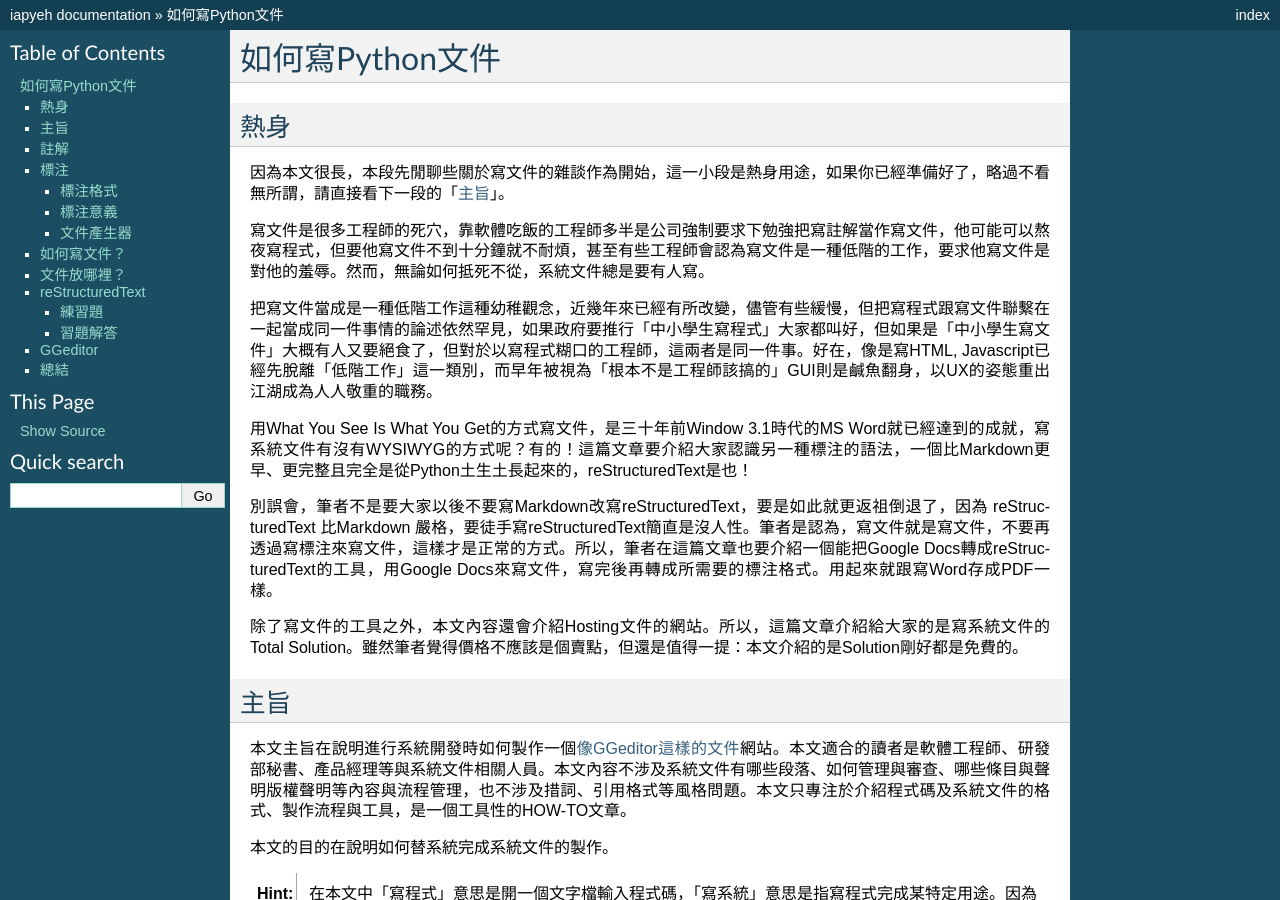
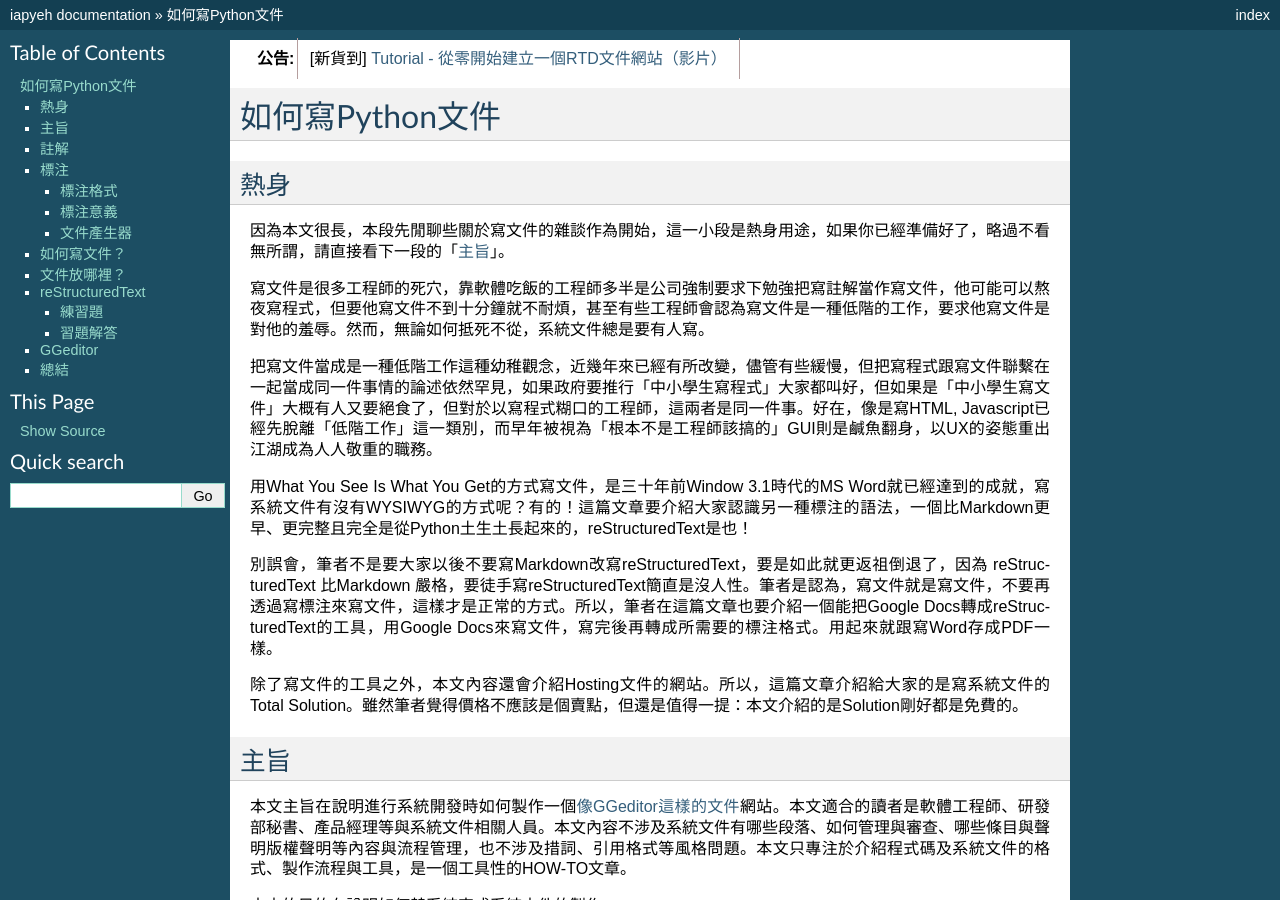
Before and after one commit to iapyeh/iapyeh, a Sphinx documentation site: the page built from docs/blogs/technical/how2pydocs.rst, in a window 1280 px wide and 900 px high. Built offline with Sphinx 7.4.7, drawn with Linux system fonts in a browser that asks for light colours; some of the changed lines change nothing that is shown.

Commit message:
Google Docs reST Editor@2017-1-24 12:4:39

```diff
--- a/docs/blogs/technical/how2pydocs.rst
+++ b/docs/blogs/technical/how2pydocs.rst
@@ -1,17 +1,21 @@
+.. _bookmark-id-w1n8673l25vi:
+
+
+.. admonition:: 公告
+
+    [新貨到] \ |LINK1|\
 
 .. _ha4453f335a47156e62516a9564b36:
 
 如何寫Python文件
 ****************
 
-.. _bookmark-id-w1n8673l25vi:
-
 .. _h1634483c7822441972316c7301545:
 
 熱身
 ====
 
-因為本文很長，本段先閒聊些關於寫文件的雜談作為開始，這一小段是熱身用途，如果你已經準備好了，略過不看無所謂，請直接看下一段的「\ |LINK1|\ 」。
+因為本文很長，本段先閒聊些關於寫文件的雜談作為開始，這一小段是熱身用途，如果你已經準備好了，略過不看無所謂，請直接看下一段的「\ |LINK2|\ 」。
 
 寫文件是很多工程師的死穴，靠軟體吃飯的工程師多半是公司強制要求下勉強把寫註解當作寫文件，他可能可以熬夜寫程式，但要他寫文件不到十分鐘就不耐煩，甚至有些工程師會認為寫文件是一種低階的工作，要求他寫文件是對他的羞辱。然而，無論如何抵死不從，系統文件總是要有人寫。
 
@@ -28,7 +32,7 @@
 主旨
 ====
 
-本文主旨在說明進行系統開發時如何製作一個\ |LINK2|\ 網站。本文適合的讀者是軟體工程師、研發部秘書、產品經理等與系統文件相關人員。本文內容不涉及系統文件有哪些段落、如何管理與審查、哪些條目與聲明版權聲明等內容與流程管理，也不涉及措詞、引用格式等風格問題。本文只專注於介紹程式碼及系統文件的格式、製作流程與工具，是一個工具性的HOW-TO文章。
+本文主旨在說明進行系統開發時如何製作一個\ |LINK3|\ 網站。本文適合的讀者是軟體工程師、研發部秘書、產品經理等與系統文件相關人員。本文內容不涉及系統文件有哪些段落、如何管理與審查、哪些條目與聲明版權聲明等內容與流程管理，也不涉及措詞、引用格式等風格問題。本文只專注於介紹程式碼及系統文件的格式、製作流程與工具，是一個工具性的HOW-TO文章。
 
 本文的目的在說明如何替系統完成系統文件的製作。
 
@@ -57,7 +61,7 @@
 
 文件產生器無法從漫無格式的散文當中產生文件，寫註解必須遵守某些規則，文件產生器才能取出當中的資訊。遵守規則寫註解的行為稱為「標注」（Markup），該規則則稱為「標注語法」。
 
-Google在他的Python\ |LINK3|\ （Google Python Style Guide）中，規定了標注語法的要求。標注語法不是程式語法只是一種風格，Python的知名的套件（程式庫）Numpy對於標注語法也訂了一份屬於它自己的風格（\ |LINK4|\ ）。
+Google在他的Python\ |LINK4|\ （Google Python Style Guide）中，規定了標注語法的要求。標注語法不是程式語法只是一種風格，Python的知名的套件（程式庫）Numpy對於標注語法也訂了一份屬於它自己的風格（\ |LINK5|\ ）。
 
 文件產生器會從標注中取出兩種訊息：
 
@@ -87,7 +91,7 @@ Python的慣例使用reStructruedText作為標注格式。在台灣網路上比
 
 \ |IMG1|\
 
-此範例示範一個名稱為 example_generator的函式如何在註解中表達函式的功能、參數、參數的意義及回傳值。函式名稱會由文件產生器根據程式語言的語法自動識別，註解中的 Args:, Yields:, Examples: 是屬於意義標注，意義標注內容偶爾也會包含有格式標注，例如第二行的\`\`Yields\`\` 則是reStrcturedText的格式標注。你可以\ |LINK5|\ ，或者是這份\ |LINK6|\ 。
+此範例示範一個名稱為 example_generator的函式如何在註解中表達函式的功能、參數、參數的意義及回傳值。函式名稱會由文件產生器根據程式語言的語法自動識別，註解中的 Args:, Yields:, Examples: 是屬於意義標注，意義標注內容偶爾也會包含有格式標注，例如第二行的\`\`Yields\`\` 則是reStrcturedText的格式標注。你可以\ |LINK6|\ ，或者是這份\ |LINK7|\ 。
 
 .. _bookmark-id-s4syqf18lhw3:
 
@@ -102,7 +106,7 @@ Python的慣例使用reStructruedText作為標注格式。在台灣網路上比
 
 \ |IMG2|\
 
-這是一個在javascript程式碼當中，為JSDocs文件產生器而標注的註解。函式的參數是用＠param標注，而上面的Python案例中則使用Args:逐行標記。這個案例取自\ |LINK7|\ 。兩者標注的差異並不是Javascript與Python的語言差異，而是因為這份文件的目的是為了能用JSDoc文件產生器從程式碼產生API文件。換言之，如果你將來預備讓Sphinx替你的javascript產生文件，你也可以在Javascript程式碼當中使用Sphinx可以接受的標注方式，然後由Sphinx產生Javascript的API文件\ [#F4]_\ 。
+這是一個在javascript程式碼當中，為JSDocs文件產生器而標注的註解。函式的參數是用＠param標注，而上面的Python案例中則使用Args:逐行標記。這個案例取自\ |LINK8|\ 。兩者標注的差異並不是Javascript與Python的語言差異，而是因為這份文件的目的是為了能用JSDoc文件產生器從程式碼產生API文件。換言之，如果你將來預備讓Sphinx替你的javascript產生文件，你也可以在Javascript程式碼當中使用Sphinx可以接受的標注方式，然後由Sphinx產生Javascript的API文件\ [#F4]_\ 。
 
 
 ..  Note::
@@ -118,7 +122,7 @@ Python的慣例使用reStructruedText作為標注格式。在台灣網路上比
 
 因為，系統文件不是只有「API文件」，還有「專案文件」。「專案文件」是什麼呢？假如你請工程師去研究一下，要辨識圖像用哪個Open Source的SDK比較好，工程師通常會回報說「A比較強可是文件少，B比較弱可是文件多」，他所說的「文件」就是所謂的「專案文件」。「專案文件」這個概念我們在網路看得多但談的少，少到連名字都還沒共識，也許「專案文件」對你有別的意義。但是在本文中，凡是「非API的文件」，亦即那些不是用來說明你的程式有哪些模組、有哪些函數呼叫的文件，本文都稱之為專案文件。
 
-例如\ |LINK8|\ 網站上有一個「首頁」說明GGeditor 是什麼、有什麼特性，還有其他為了讓使用者了解如何使用GGeditor 的Tutorial（導引）, User Guide（使用手冊）, How To（如何）, Examples（範例）等等都不是API文件，而是GGeditor 的「專案文件」。GGeditor只是一個小工具，大型系統的專案文件是多如牛毛，而且經常需要改版再改版，不只文字跟圖案，甚至還有影音。通常咱們台灣的程式設計師十八般武藝都要會一手，不只要寫程式跟寫API文件，還要負責撰寫這些專案文件，在人力充沛的開發團隊也許會有PM或秘書負責，然而，不論是誰負責，系統文件包括專案跟API文件這兩種是不變的。
+例如\ |LINK9|\ 網站上有一個「首頁」說明GGeditor 是什麼、有什麼特性，還有其他為了讓使用者了解如何使用GGeditor 的Tutorial（導引）, User Guide（使用手冊）, How To（如何）, Examples（範例）等等都不是API文件，而是GGeditor 的「專案文件」。GGeditor只是一個小工具，大型系統的專案文件是多如牛毛，而且經常需要改版再改版，不只文字跟圖案，甚至還有影音。通常咱們台灣的程式設計師十八般武藝都要會一手，不只要寫程式跟寫API文件，還要負責撰寫這些專案文件，在人力充沛的開發團隊也許會有PM或秘書負責，然而，不論是誰負責，系統文件包括專案跟API文件這兩種是不變的。
 
 這些專案文件該怎麼寫沒有強制規定或國際標準可以遵循，既然最終是用網頁呈現，你直接寫HTML也行。然而，慢慢地你會發現，只有HTML是不夠的，還要有PDF才行，否則讀者要把整份文件列印下來還挺麻煩的。到頭來終究會認識到：如果可以只寫一份，然後由那一份去產生其他的格式，是一種比較好的作法。
 
@@ -150,7 +154,7 @@ But ! 一旦你開始動手之後，你會發現事情沒那麼簡單。
 
 Sphinx只是一個應用程式，要有人知道如何安裝、執行與使用，還要架一個網站把它產生的HTML檔案及附圖放上去。Sphinx只要用pip安裝即可，比較大的困擾是，如果不是資源豐沛的公司，要架設網站是挺耗時費力的，頻寬、網址申請、VM管理還有惱人的資安問題要有對策。
 
-沒問題！ \ |LINK9|\  (RTD)跟Github可以幫你搞定。
+沒問題！ \ |LINK10|\  (RTD)跟Github可以幫你搞定。
 
 你把文件commit到Github去，RTD的後台就可以從你的Github repository中用Sphinx產生你的系統文件，而且還能全文檢索。也就是說，RTD是一個hosting技術文件的網站。它是免費的\ [#F8]_\ 。使RTD跟Github之後，製作文件的流程架構會是這樣：
 
@@ -167,7 +171,7 @@ Sphinx只是一個應用程式，要有人知道如何安裝、執行與使用
 
 第二、專案文件的部分，commit reStructuredText格式的文字檔。
 
-關於API文件，因為Sphinx是從 Python程式中產生文件，你要commit的是 Python script。那些程式碼可以自由選擇遵守Google或NumPy制定的註解風格，這兩者風格Sphinx都支持。你可以不提供程式碼內關於運算邏輯的部分，只提供程式碼的註解部分，換言之，只提供interface性質的檔案是可以的。要注意的是，如果你要讓RTD產生API文件，要在RTD的設定檔(conf.py)中宣告，細節可參考GGeditor提供的\ |LINK10|\ 。
+關於API文件，因為Sphinx是從 Python程式中產生文件，你要commit的是 Python script。那些程式碼可以自由選擇遵守Google或NumPy制定的註解風格，這兩者風格Sphinx都支持。你可以不提供程式碼內關於運算邏輯的部分，只提供程式碼的註解部分，換言之，只提供interface性質的檔案是可以的。要注意的是，如果你要讓RTD產生API文件，要在RTD的設定檔(conf.py)中宣告，細節可參考GGeditor提供的\ |LINK11|\ 。
 
 至於專案文件，你只需寫成reStructuredText格式就行了，是的「只」需要寫成reStructuredText格式，真的「只」需要寫成reStructuredText格式！
 
@@ -180,27 +184,27 @@ reStructuredText
 
 因為本文並不是要作reStructuredText的教學，在此僅提供以下幾份相關文件給您參考：
 
-* reStructuredText是Docutils專案下發展出來的，\ |LINK11|\ 。
+* reStructuredText是Docutils專案下發展出來的，\ |LINK12|\ 。
 
-* 如果覺得讀上面的規格很煩，可以看這一份濃縮版 \ |LINK12|\ 。
+* 如果覺得讀上面的規格很煩，可以看這一份濃縮版 \ |LINK13|\ 。
 
-* A ReStructuredText Primer的\ |LINK13|\ ，你可以看看reStructruedText長什麼樣子。
+* A ReStructuredText Primer的\ |LINK14|\ ，你可以看看reStructruedText長什麼樣子。
 
-* 如果上面的濃縮版還是很難讀，這裡還有\ |LINK14|\
+* 如果上面的濃縮版還是很難讀，這裡還有\ |LINK15|\
 
-* 最完整的資訊在\ |LINK15|\
+* 最完整的資訊在\ |LINK16|\
 
 .. _hd1b83d48586e1b393a624e28544946:
 
 練習題
 ------
 
-在繼續往下讀之前，筆者我建議你實際動手寫看看reStructruedText。有一個很棒的網站，可以實際體會寫reStructuredText的快感！\ |LINK16|\ ，以下是一個小作業，你可以當作練習。
+在繼續往下讀之前，筆者我建議你實際動手寫看看reStructruedText。有一個很棒的網站，可以實際體會寫reStructuredText的快感！\ |LINK17|\ ，以下是一個小作業，你可以當作練習。
 
 
 .. admonition:: 練習題
 
-    下圖有三句話，請在\ |LINK17|\ 上用reStructuredText寫看看。\ |IMG5|\ 這三句話中包含一個單行的段落以及兩個清單項目(list item)，清單項目包含純文字以及超連結。
+    下圖有三句話，請在\ |LINK18|\ 上用reStructuredText寫看看。\ |IMG5|\ 這三句話中包含一個單行的段落以及兩個清單項目(list item)，清單項目包含純文字以及超連結。
 
 （筆者在這裡先暫停一個禮拜等你完成練習題）\ |IMG6|\
 
@@ -211,7 +215,7 @@ reStructuredText
 
 這位同學，我希望你是功課寫完之後才來看解答，但我猜你一定沒寫就直接跳看解答。如果是這樣的話，恭喜，你的進度已經超前那些還在寫作業的同學一個禮拜以上。事實上，如果同學你從零開始，根據網路上的reStructuredText資料一個禮拜內完成習題的話，你這位天才請接受筆者一拜\ |IMG7|\ 。
 
-因為本文是用reStructuredText發佈在 RTD上的，\ |LINK18|\ ，參考的答案在裡面。不論你有沒有做功課，請點選連結打開來，用五秒鐘的時間捲動看一看，想一想，你可以用什麼工具把你的使用手冊等等系統文件用reStructuredText寫出來。
+因為本文是用reStructuredText發佈在 RTD上的，\ |LINK19|\ ，參考的答案在裡面。不論你有沒有做功課，請點選連結打開來，用五秒鐘的時間捲動看一看，想一想，你可以用什麼工具把你的使用手冊等等系統文件用reStructuredText寫出來。
 
 如果你正在想「筆記本、Notepad++、Sublime、Atom、VIM哪一個比較好」，再多告訴你一點關於用reStructuredText寫表格的語法。以下這個表格：
 
@@ -276,7 +280,7 @@ GGeditor還有一個用途是它可以同時用來產生專案文件與API文件
 
 \ |IMG10|\
 
-這是\ |LINK19|\ ，以及\ |LINK20|\ 。如果你是RTD的初學者，GGeditor的網站上有How To文件引導你\ |LINK21|\ ，讓你的RTD文件網站跟Github可以連動。文件網站上也有How To文件，引導你\ |LINK22|\ ，讓你只要把程式碼Commit到Github，你在RTD的API文件也就自動完成更新。
+這是\ |LINK20|\ ，以及\ |LINK21|\ 。如果你是RTD的初學者，GGeditor的網站上有How To文件引導你\ |LINK22|\ ，讓你的RTD文件網站跟Github可以連動。文件網站上也有How To文件，引導你\ |LINK23|\ ，讓你只要把程式碼Commit到Github，你在RTD的API文件也就自動完成更新。
 
 .. _h1634483c7822441972316c7301545:
 
@@ -287,7 +291,7 @@ GGeditor還有一個用途是它可以同時用來產生專案文件與API文件
 
 \ |IMG11|\
 
-附註一：這篇長篇大論，當然不是用reStructuredText雕刻出來的，而是用GGeditor轉換的，\ |LINK23|\ 。
+附註一：這篇長篇大論，當然不是用reStructuredText雕刻出來的，而是用GGeditor轉換的，\ |LINK24|\ 。
 
 附註二：從2017年1月15日起，GGeditor的新版本支持把表格轉成HTML的功能，表格的rowspan, colspan，顏色都可以更精準的轉換到RTD的網頁上。
 
@@ -296,93 +300,97 @@ GGeditor還有一個用途是它可以同時用來產生專案文件與API文件
 
 .. |LINK1| raw:: html
 
-    <a href="#bookmark-id-w1n8673l25vi">主旨</a>
+    <a href="GGeditorTutorialTw.html">Tutorial - 從零開始建立一個RTD文件網站（影片）</a>
 
 .. |LINK2| raw:: html
 
-    <a href="http://ggeditor.readthedocs.io/en/latest/index.html" target="_blank">像GGeditor這樣的文件</a>
+    <a href="#bookmark-id-w1n8673l25vi">主旨</a>
 
 .. |LINK3| raw:: html
 
-    <a href="http://google.github.io/styleguide/pyguide.html" target="_blank">程式碼風格指南</a>
+    <a href="http://ggeditor.readthedocs.io/en/latest/index.html" target="_blank">像GGeditor這樣的文件</a>
 
 .. |LINK4| raw:: html
 
-    <a href="http://sphinxcontrib-napoleon.readthedocs.io/en/latest/example_numpy.html" target="_blank">Numpy的規則</a>
+    <a href="http://google.github.io/styleguide/pyguide.html" target="_blank">程式碼風格指南</a>
 
 .. |LINK5| raw:: html
 
-    <a href="https://github.com/iapyeh/GGeditor/blob/master/backend/apidocsample.py" target="_blank">按這裡看完整的示範程式檔</a>
+    <a href="http://sphinxcontrib-napoleon.readthedocs.io/en/latest/example_numpy.html" target="_blank">Numpy的規則</a>
 
 .. |LINK6| raw:: html
 
-    <a href="http://docutils.sourceforge.net/docutils/statemachine.py" target="_blank">官方版的示範程式檔</a>
+    <a href="https://github.com/iapyeh/GGeditor/blob/master/backend/apidocsample.py" target="_blank">按這裡看完整的示範程式檔</a>
 
 .. |LINK7| raw:: html
 
-    <a href="http://google.github.io/styleguide/jsguide.html#jsdoc-tags" target="_blank">Google Javascript 風格指南（Google Javascript Style Guide）</a>
+    <a href="http://docutils.sourceforge.net/docutils/statemachine.py" target="_blank">官方版的示範程式檔</a>
 
 .. |LINK8| raw:: html
 
-    <a href="http://ggeditor.readthedocs.io/en/latest/index.html" target="_blank">GGeditor的文件</a>
+    <a href="http://google.github.io/styleguide/jsguide.html#jsdoc-tags" target="_blank">Google Javascript 風格指南（Google Javascript Style Guide）</a>
 
 .. |LINK9| raw:: html
 
-    <a href="https://readthedocs.org" target="_blank">readthedocs.org</a>
+    <a href="http://ggeditor.readthedocs.io/en/latest/index.html" target="_blank">GGeditor的文件</a>
 
 .. |LINK10| raw:: html
 
-    <a href="http://ggeditor.readthedocs.io/en/latest/ApiDoc.html" target="_blank">How to Create API Docs</a>
+    <a href="https://readthedocs.org" target="_blank">readthedocs.org</a>
 
 .. |LINK11| raw:: html
 
-    <a href="http://docutils.sourceforge.net/docs/ref/rst/restructuredtext.html" target="_blank">標準規格文件在此</a>
+    <a href="http://ggeditor.readthedocs.io/en/latest/ApiDoc.html" target="_blank">How to Create API Docs</a>
 
 .. |LINK12| raw:: html
 
-    <a href="http://docutils.sourceforge.net/docs/user/rst/quickstart.html" target="_blank">A ReStructuredText Primer</a>
+    <a href="http://docutils.sourceforge.net/docs/ref/rst/restructuredtext.html" target="_blank">標準規格文件在此</a>
 
 .. |LINK13| raw:: html
 
-    <a href="http://docutils.sourceforge.net/docs/user/rst/quickstart.txt" target="_blank">原始reStructuredText檔</a>
+    <a href="http://docutils.sourceforge.net/docs/user/rst/quickstart.html" target="_blank">A ReStructuredText Primer</a>
 
 .. |LINK14| raw:: html
 
-    <a href="http://docutils.sourceforge.net/docs/user/rst/cheatsheet.txt" target="_blank">單張版</a>
+    <a href="http://docutils.sourceforge.net/docs/user/rst/quickstart.txt" target="_blank">原始reStructuredText檔</a>
 
 .. |LINK15| raw:: html
 
-    <a href="http://docutils.sourceforge.net/rst.html" target="_blank">官方網頁</a>
+    <a href="http://docutils.sourceforge.net/docs/user/rst/cheatsheet.txt" target="_blank">單張版</a>
 
 .. |LINK16| raw:: html
 
-    <a href="http://rst.ninjs.org/" target="_blank">請點這裡開啟線上體驗</a>
+    <a href="http://docutils.sourceforge.net/rst.html" target="_blank">官方網頁</a>
 
 .. |LINK17| raw:: html
 
-    <a href="http://rst.ninjs.org/" target="_blank">線上體驗版</a>
+    <a href="http://rst.ninjs.org/" target="_blank">請點這裡開啟線上體驗</a>
 
 .. |LINK18| raw:: html
 
-    <a href="https://raw.githubusercontent.com/iapyeh/iapyeh/master/docs/blogs/technical/how2pydocs.rst" target="_blank">這是本文的reStructruedText檔</a>
+    <a href="http://rst.ninjs.org/" target="_blank">線上體驗版</a>
 
 .. |LINK19| raw:: html
 
-    <a href="https://chrome.google.com/webstore/detail/ggeditor/piedgdbcihbejidgkpabjhppneghbcnp" target="_blank">GGeditor的安裝網頁</a>
+    <a href="https://raw.githubusercontent.com/iapyeh/iapyeh/master/docs/blogs/technical/how2pydocs.rst" target="_blank">這是本文的reStructruedText檔</a>
 
 .. |LINK20| raw:: html
 
-    <a href="http://ggeditor.readthedocs.io/en/latest/index.html" target="_blank">GGeditor的文件網站</a>
+    <a href="https://chrome.google.com/webstore/detail/ggeditor/piedgdbcihbejidgkpabjhppneghbcnp" target="_blank">GGeditor的安裝網頁</a>
 
 .. |LINK21| raw:: html
 
-    <a href="http://ggeditor.readthedocs.io/en/latest/how2Readthedocs.html" target="_blank">如何完成RTD要求的Github設定</a>
+    <a href="http://ggeditor.readthedocs.io/en/latest/index.html" target="_blank">GGeditor的文件網站</a>
 
 .. |LINK22| raw:: html
 
+    <a href="http://ggeditor.readthedocs.io/en/latest/how2Readthedocs.html" target="_blank">如何完成RTD要求的Github設定</a>
+
+.. |LINK23| raw:: html
+
     <a href="http://ggeditor.readthedocs.io/en/latest/ApiDoc.html" target="_blank">如何設定你的API文件</a>
 
-.. |LINK23| raw:: html
+.. |LINK24| raw:: html
 
     <a href="https://docs.google.com/document/d/1z67wTux_78RNeA6Mkl2MPyD68h1oX70lv_UY7-B_WiA/edit?usp=sharing" target="_blank">這裡是Google Docs的原始文件</a>
 
```
